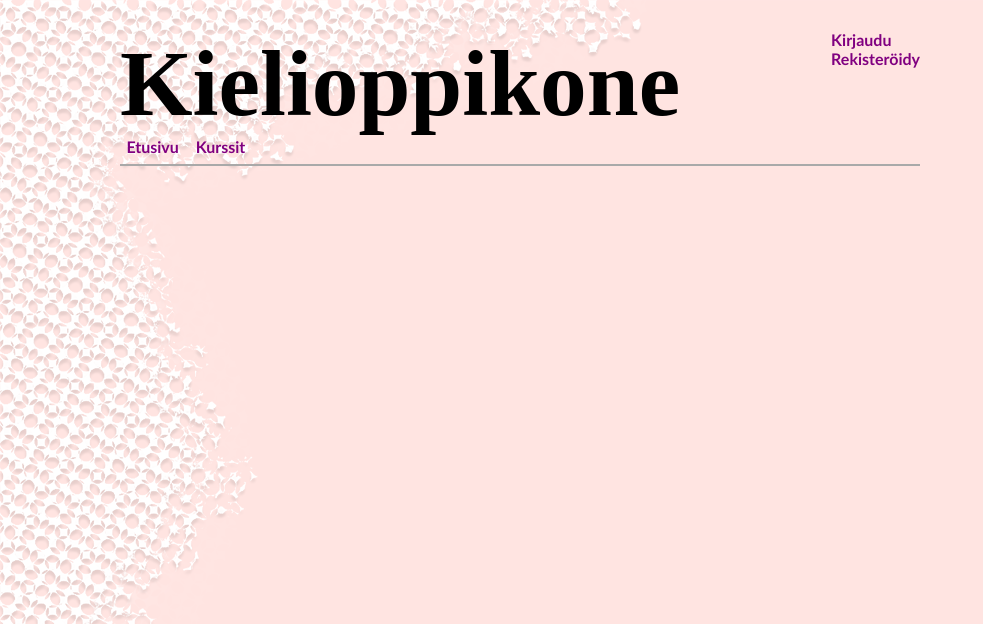
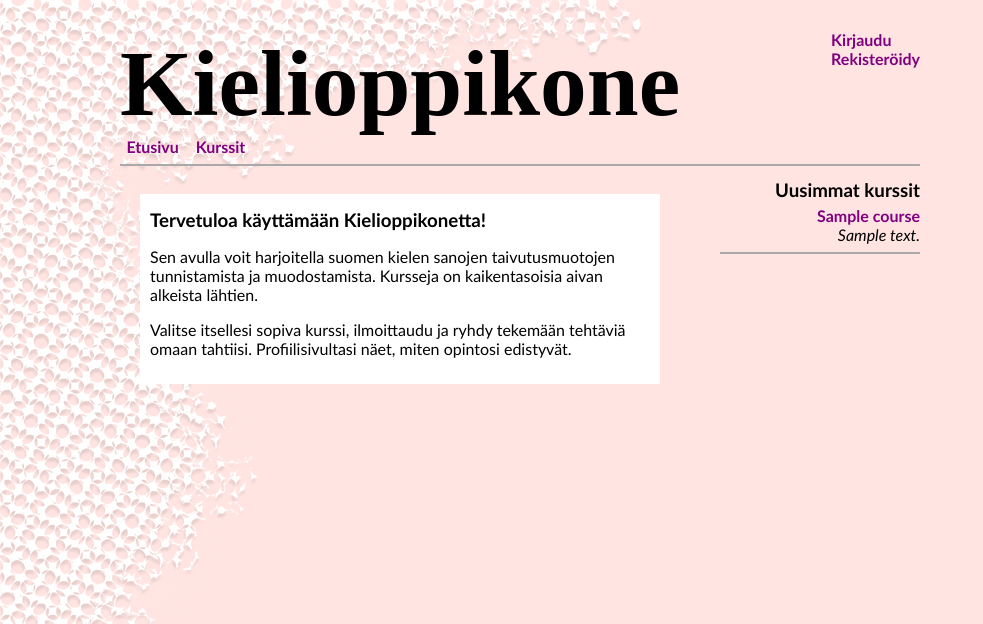
Before and after one commit to leenakh/kielioppikone, a Flask app: template templates/index.html in a window 1280 px wide. Shown: the top 624 px of the page, without its empty margins (0-983 px from the left). Run offline with Flask 2, Linux system fonts and the light colour scheme; the template is opened without the code that fills it: most values are stand-ins (such as "Sample title", 1, 10 or a date in 2020); some web fonts are replaced.

Commit message:
Added content to front page

```diff
--- a/static/index.css
+++ b/static/index.css
@@ -20,6 +20,11 @@ body.simple {
     font-weight: bold;
 }
 
+h3 {
+    margin-top: 5px;
+    margin-bottom: 5px;
+}
+
 .nav-link {
     display: inline-block;
     padding: 0 .4em;
@@ -35,7 +40,7 @@ body.simple {
     width: 100%
 }
 
-.container, .marked, .link-container, .container-inactive {
+.container, .marked, .link-container, .container-inactive, .container-front-page {
     display: inline-block;
     margin-top: 0%;
     background-color: white;
@@ -54,6 +59,18 @@ body.simple {
 
 .link-container {
     margin-left: 40px;
+}
+
+.container-front-page {
+    float: left;
+    width: 500px;
+    margin-top: 20px;
+    margin: 20px;
+}
+
+.container-latest-courses {
+    float: right;
+    width: 200px;
 }
 
 .overlay {
@@ -93,6 +110,10 @@ label {
 
 .font-normal {
     font-weight: normal;
+}
+
+.aligned-left {
+    text-align: left;
 }
 
 .aligned-right {
--- a/templates/index.html
+++ b/templates/index.html
@@ -2,5 +2,25 @@
 {% block title %}Etusivu{% endblock %}
 
 {% block content %}
+<div class="container-front-page">
+    <h3>Tervetuloa käyttämään Kielioppikonetta!</h3>
+    <p>Sen avulla voit harjoitella suomen kielen sanojen taivutusmuotojen tunnistamista ja muodostamista. Kursseja on kaikentasoisia aivan alkeista lähtien.</p>
+    <p>{% if not user_id %}<a href="/register">Luo käyttäjätunnus</a>, v{% else %}V{% endif %}alitse itsellesi sopiva kurssi, ilmoittaudu ja ryhdy tekemään tehtäviä omaan tahtiisi. Profiilisivultasi näet, miten opintosi edistyvät.</p>
 
+</div>
+
+<div class="container-latest-courses">
+
+    <div class="aligned-right">
+        <h3>Uusimmat kurssit</h3>
+    </div>
+
+    {% for course in latest_courses %}
+    <div class="aligned-right">
+        <a href="/course/{{course.id}}">{{ course.subject }}</a><br>
+        <i>{{ course.description }}</i>
+        <hr>
+    </div>
+    {% endfor %}
+</div>
 {% endblock %}
```
